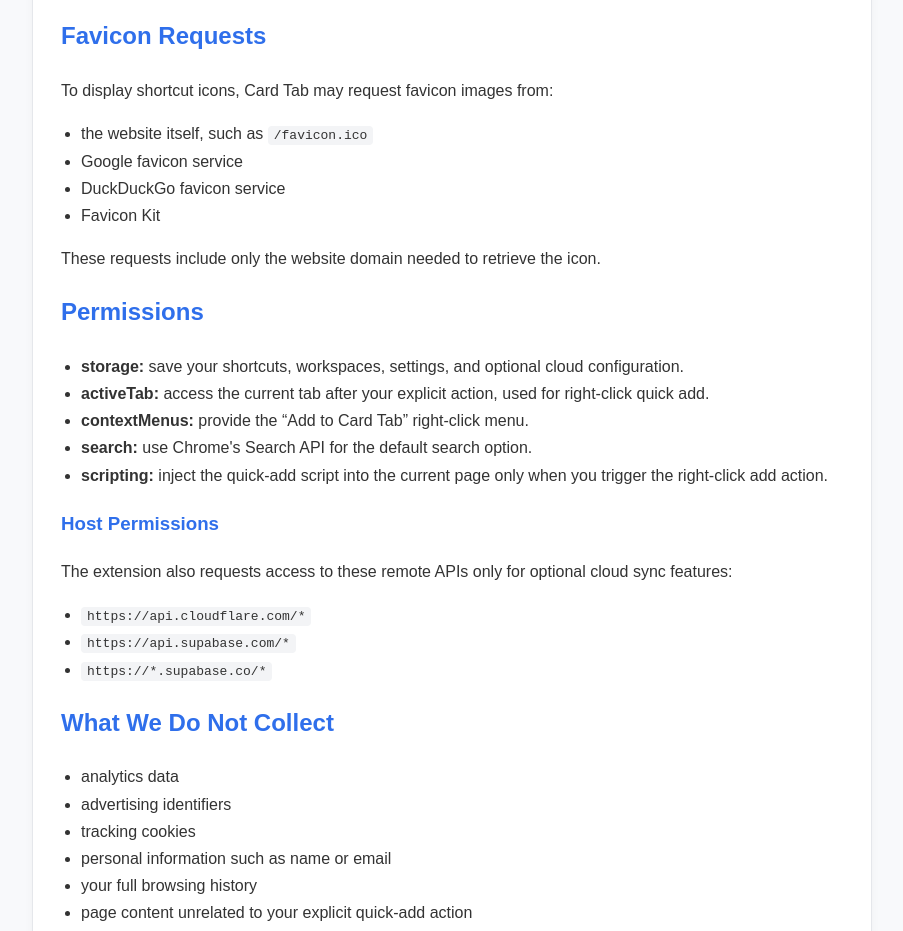
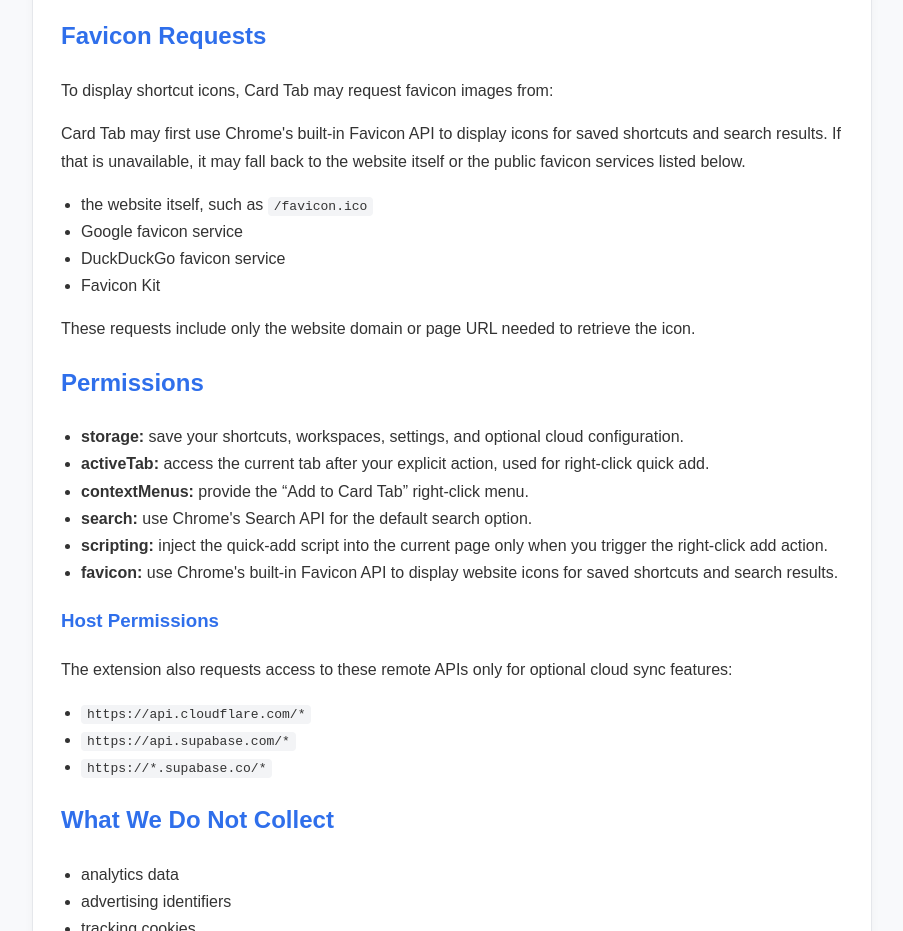
Before and after one commit to EDaoren/card-tab, a browser extension: page privacy-policy.html in a window 1280 px wide. Shown: the part 1533-2464 px from the top of the page, without its empty margins (188-1091 px from the left). Drawn offline with Linux system fonts and the light colour scheme.

Commit message:
feat：更新隐私策略和版本信息

```diff
--- a/privacy-policy.html
+++ b/privacy-policy.html
@@ -37,7 +37,7 @@
 <body>
   <div class="container">
     <h1>Privacy Policy for Card Tab</h1>
-    <p>Last updated: <span id="last-updated">January 8, 2025</span></p>
+    <p>Last updated: <span id="last-updated">April 20, 2026</span></p>
 
     <h2>Overview</h2>
     <p>Card Tab is a new tab extension for managing shortcuts, categories, workspaces, and optional cloud sync. We do not run analytics, advertising, or tracking services, and we do not send your data to our own servers.</p>
@@ -84,13 +84,14 @@
 
     <h2>Favicon Requests</h2>
     <p>To display shortcut icons, Card Tab may request favicon images from:</p>
+    <p>Card Tab may first use Chrome's built-in Favicon API to display icons for saved shortcuts and search results. If that is unavailable, it may fall back to the website itself or the public favicon services listed below.</p>
     <ul>
       <li>the website itself, such as <code>/favicon.ico</code></li>
       <li>Google favicon service</li>
       <li>DuckDuckGo favicon service</li>
       <li>Favicon Kit</li>
     </ul>
-    <p>These requests include only the website domain needed to retrieve the icon.</p>
+    <p>These requests include only the website domain or page URL needed to retrieve the icon.</p>
 
     <h2>Permissions</h2>
     <ul>
@@ -99,6 +100,7 @@
       <li><strong>contextMenus:</strong> provide the “Add to Card Tab” right-click menu.</li>
       <li><strong>search:</strong> use Chrome's Search API for the default search option.</li>
       <li><strong>scripting:</strong> inject the quick-add script into the current page only when you trigger the right-click add action.</li>
+      <li><strong>favicon:</strong> use Chrome's built-in Favicon API to display website icons for saved shortcuts and search results.</li>
     </ul>
 
     <h3>Host Permissions</h3>
```
Also changed, not shown: manifest.json, store-assets/screenshots/cloud-sync.png, store-assets/screenshots/theme-customization.png (deleted), store-assets/screenshots/workspace.png (added).
